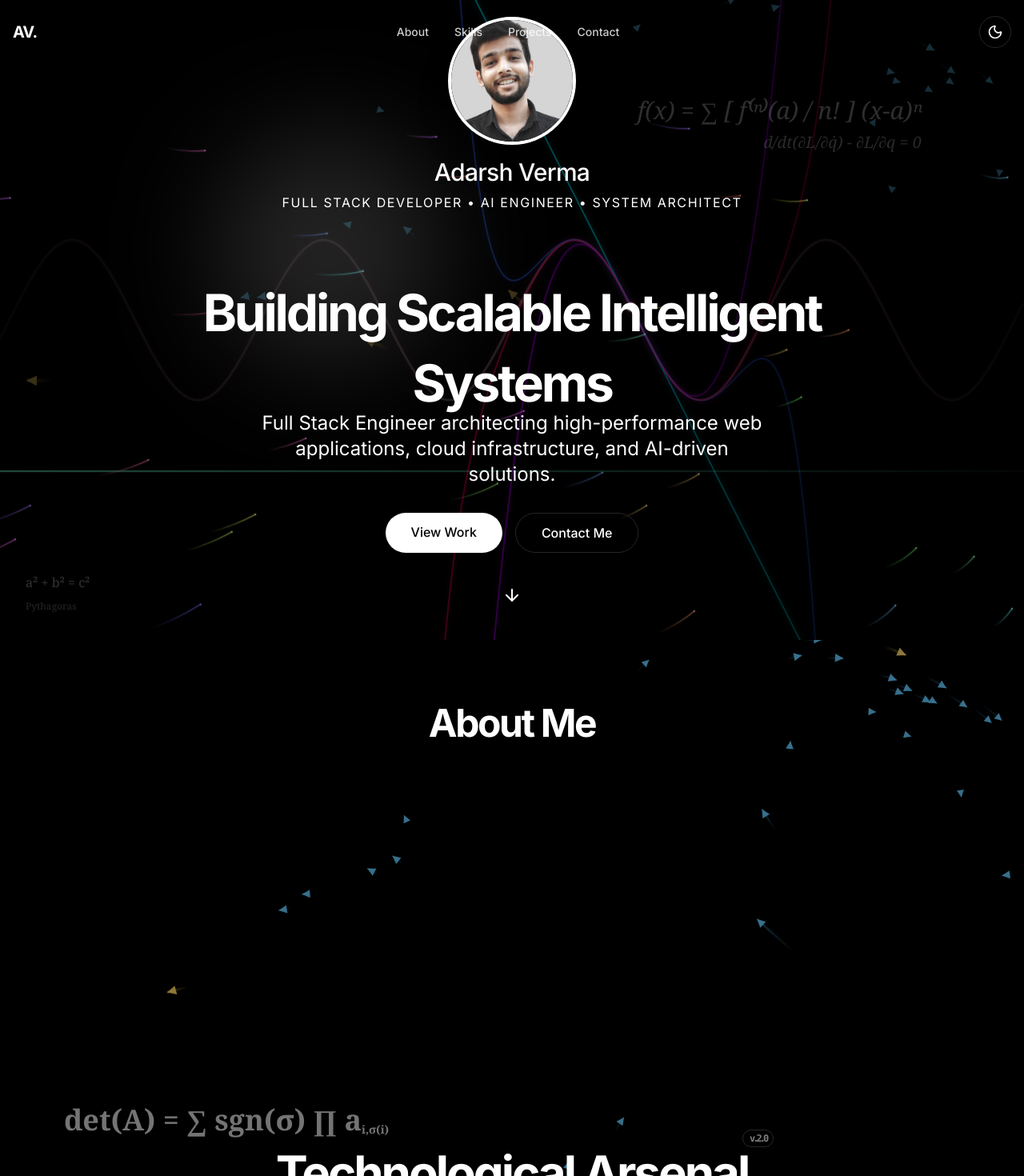
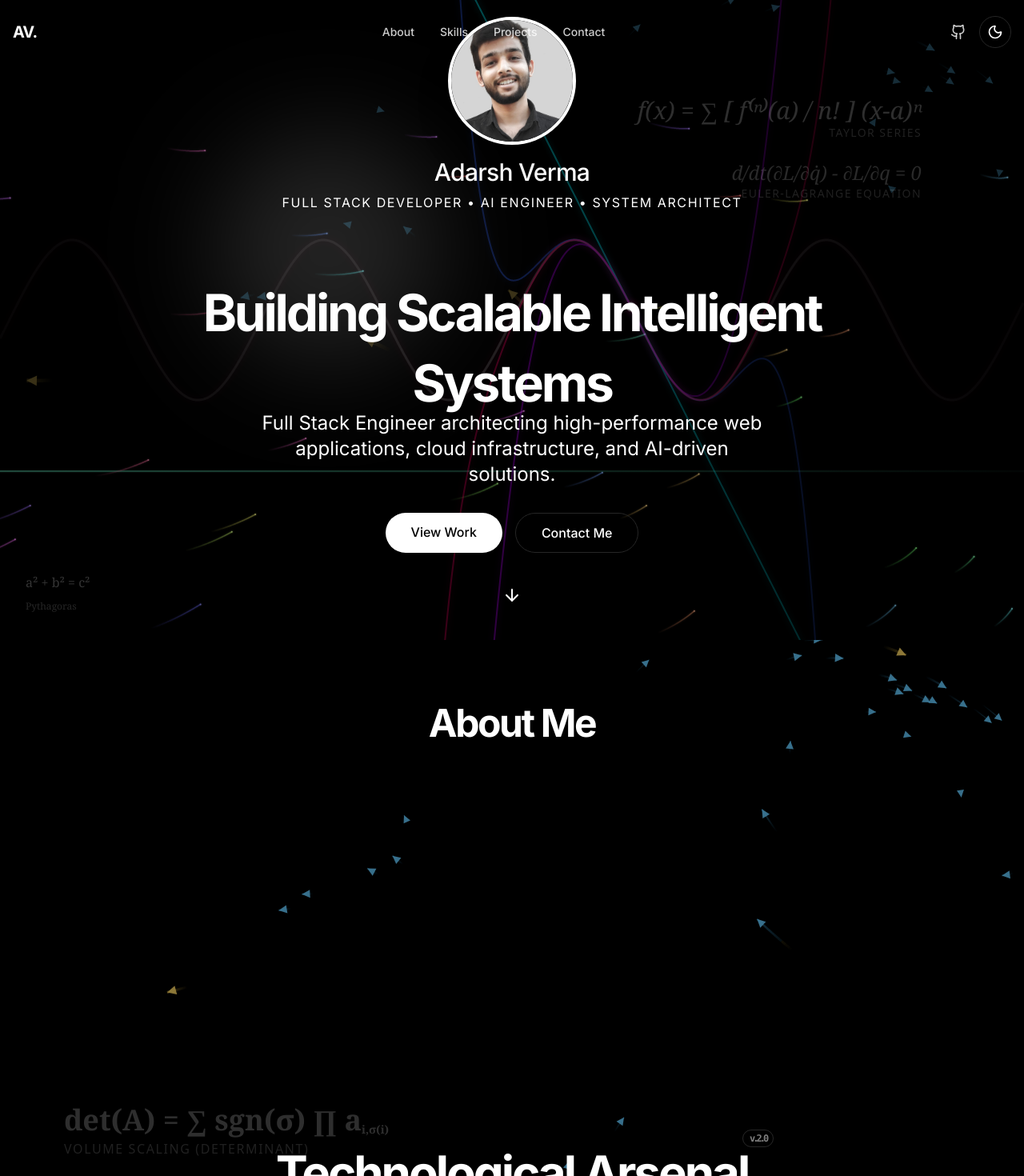
Before and after one commit to adarshvermaa/portfolio-site-nextjs, a Next.js app: page / in a window 1280 px wide. Shown: the top 1470 px of the page at 80% size. Built offline with nearby package versions, Linux system fonts and the light colour scheme.

Commit message:
added new  feature and reaad me files

```diff
--- a/components/layout/header.tsx
+++ b/components/layout/header.tsx
@@ -4,6 +4,7 @@ import Link from "next/link";
 import { ThemeToggle } from "@/components/theme-toggle";
 import { useState, useEffect } from "react";
 import { cn } from "@/lib/utils";
+import { Github } from "lucide-react";
 
 export function Header() {
     const [scrolled, setScrolled] = useState(false);
@@ -50,7 +51,13 @@ export function Header() {
                 </nav>
 
                 <div className="flex items-center gap-4">
-                    {/* Mobile Menu Trigger could go here */}
+                    <Link
+                        href="https://github.com/adarshvermaa/portfolio-site-nextjs"
+                        target="_blank"
+                        className="text-foreground/80 hover:text-foreground transition-colors"
+                    >
+                        <Github className="w-5 h-5" />
+                    </Link>
                     <ThemeToggle />
                 </div>
             </div>
--- a/components/sections/hero.tsx
+++ b/components/sections/hero.tsx
@@ -141,9 +141,15 @@ export function Hero() {
                 <LagrangianBackground />
 
                 {/* Visual Formula Overlays */}
-                <div className="absolute top-[15%] right-[5%] md:right-[10%] text-foreground/30 text-xl md:text-3xl font-serif italic select-none pointer-events-none flex flex-col items-end gap-2 animate-pulse drop-shadow-lg">
-                    <div>f(x) = ∑ [ f⁽ⁿ⁾(a) / n! ] (x-a)ⁿ</div>
-                    <div className="text-xs md:text-xl opacity-90">d/dt(∂L/∂q̇) - ∂L/∂q = 0</div>
+                <div className="absolute top-[15%] right-[5%] md:right-[10%] text-foreground/30 font-serif italic select-none pointer-events-none flex flex-col items-end gap-6 animate-pulse drop-shadow-lg z-0">
+                    <div className="flex flex-col items-end">
+                        <div className="text-xl md:text-3xl">f(x) = ∑ [ f⁽ⁿ⁾(a) / n! ] (x-a)ⁿ</div>
+                        <span className="text-xs md:text-sm not-italic opacity-70 font-sans tracking-widest uppercase">Taylor Series</span>
+                    </div>
+                    <div className="flex flex-col items-end">
+                        <div className="text-lg md:text-2xl opacity-90">d/dt(∂L/∂q̇) - ∂L/∂q = 0</div>
+                        <span className="text-xs md:text-sm not-italic opacity-70 font-sans tracking-widest uppercase">Euler-Lagrange Equation</span>
+                    </div>
                 </div>
 
                 {/* Keep one subtle blob for texture/vignette */}
--- a/components/sections/skills.tsx
+++ b/components/sections/skills.tsx
@@ -78,11 +78,13 @@ export function Skills() {
             <div className="absolute inset-0 pointer-events-none z-0">
                 <QuantumFieldBackground />
                 {/* Mathematical Formulations Overlay */}
-                <div className="absolute top-10 left-5 md:left-20 opacity-30 text-2xl md:text-4xl font-serif font-bold pointer-events-none select-none animate-pulse">
-                    det(A) = ∑ sgn(σ) ∏ a<sub className="text-sm">i,σ(i)</sub>
-                </div>
-                <div className="absolute bottom-10 right-5 md:right-20 opacity-30 text-xl md:text-3xl font-serif font-bold pointer-events-none select-none animate-pulse text-muted-foreground">
-                    Volume Scaling (Determinant)
+                <div className="absolute top-10 left-5 md:left-20 text-foreground/30 font-serif font-bold pointer-events-none select-none animate-pulse flex flex-col gap-1">
+                    <div className="text-2xl md:text-4xl">
+                        det(A) = ∑ sgn(σ) ∏ a<sub className="text-sm">i,σ(i)</sub>
+                    </div>
+                    <span className="text-sm md:text-base font-sans font-normal tracking-widest uppercase opacity-70">
+                        Volume Scaling (Determinant)
+                    </span>
                 </div>
             </div>
 
```
